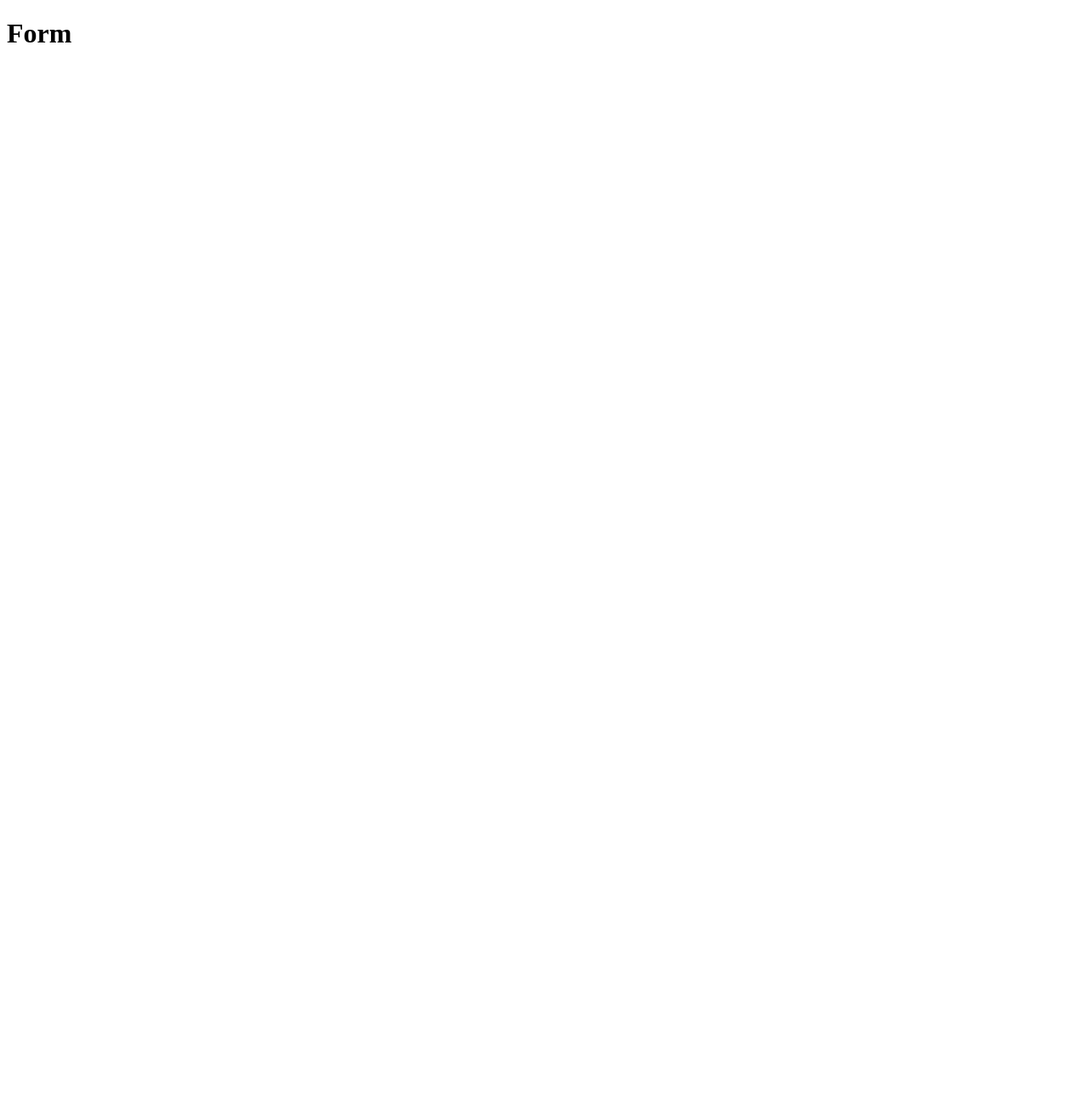
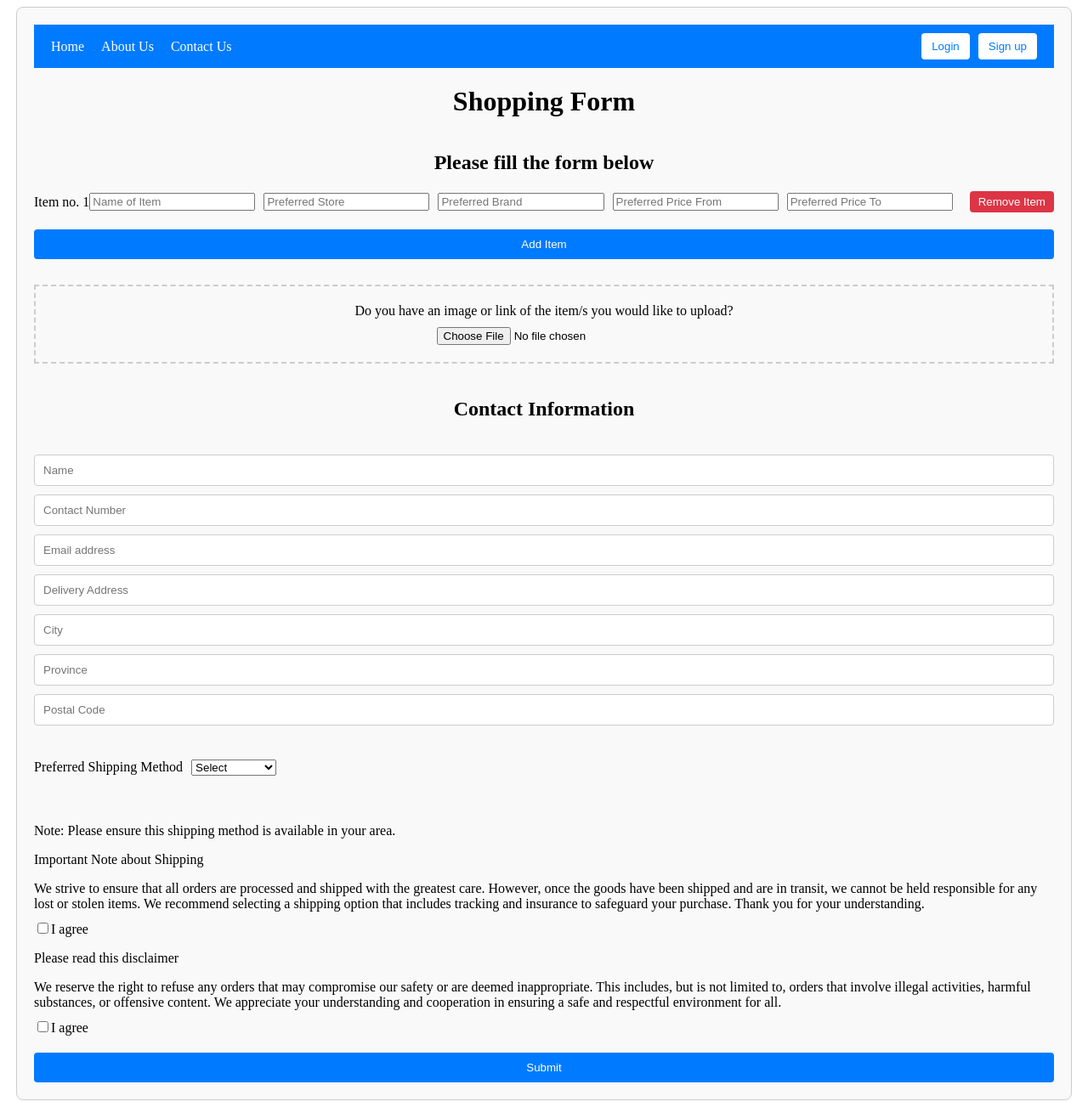
Before and after one commit to brainers12/shop, a Next.js app: page /Form in a window 1280 px wide. Shown: the whole page at 85% size. Before the commit the page ends 800 px from the top, so only its background shows below. Built offline with nearby package versions, Linux system fonts and the light colour scheme.

Commit message:
Added Form

```diff
--- a/pages/Form.js
+++ b/pages/Form.js
@@ -1,5 +1,131 @@
-import Forum from '../app/components/Forum';
+import React, { useState } from 'react';
+import Link from 'next/link';
+import styles from './styles/Form.module.css';
 
-export default function Form() {
-  return <Forum />;
-}
+const Forum = () => {
+  const [items, setItems] = useState([{ name: '', store: '', brand: '', priceFrom: '', priceTo: '' }]);
+  const [uploadedImage, setUploadedImage] = useState(null);
+  const [contactInfo, setContactInfo] = useState({ name: '', contactNumber: '', email: '', address: '', city: '', province: '', postalCode: '' });
+  const [shippingMethod, setShippingMethod] = useState('');
+  const [termsAgreed, setTermsAgreed] = useState(false);
+  const [disclaimerAgreed, setDisclaimerAgreed] = useState(false);
+
+  const handleItemChange = (index, field, value) => {
+    const newItems = [...items];
+    newItems[index][field] = value;
+    setItems(newItems);
+  };
+
+  const handleAddItem = () => {
+    setItems([...items, { name: '', store: '', brand: '', priceFrom: '', priceTo: '' }]);
+  };
+
+  const handleRemoveItem = (index) => {
+    const newItems = items.filter((_, i) => i !== index);
+    setItems(newItems);
+  };
+
+  const handleContactChange = (field, value) => {
+    setContactInfo({ ...contactInfo, [field]: value });
+  };
+
+  const handleSubmit = (e) => {
+    e.preventDefault();
+    console.log('Form submitted:', { items, uploadedImage, contactInfo, shippingMethod, termsAgreed, disclaimerAgreed });
+  };
+
+  return (
+    <div className={styles.formContainer}>
+      <header className={styles.header}>
+        <nav className={styles.navbar}>
+          <ul className={styles.navList}>
+            <li className={styles.navItem}>
+              <Link href="/" className={styles.navLink}>Home</Link>
+            </li>
+            <li className={styles.navItem}>
+              <Link href="/about" className={styles.navLink}>About Us</Link>
+            </li>
+            <li className={styles.navItem}>
+              <Link href="/contact" className={styles.navLink}>Contact Us</Link>
+            </li>
+          </ul>
+          <div className={styles.authButtons}>
+            <Link href="/login">
+              <button className={styles.loginButton}>Login</button>
+            </Link>
+            <Link href="/signup">
+              <button className={styles.signupButton}>Sign up</button>
+            </Link>
+          </div>
+        </nav>
+      </header>
+      <h1 className={styles.heading}>Shopping Form</h1>
+      <form className={styles.form} onSubmit={handleSubmit}>
+        <h2 className={styles.subheading}>Please fill the form below</h2>
+        {items.map((item, index) => (
+          <div key={index} className={styles.itemRow}>
+            <label>Item no. {index + 1}</label>
+            <input type="text" placeholder="Name of Item" value={item.name} onChange={(e) => handleItemChange(index, 'name', e.target.value)} />
+            <input type="text" placeholder="Preferred Store" value={item.store} onChange={(e) => handleItemChange(index, 'store', e.target.value)} />
+            <input type="text" placeholder="Preferred Brand" value={item.brand} onChange={(e) => handleItemChange(index, 'brand', e.target.value)} />
+            <input type="text" placeholder="Preferred Price From" value={item.priceFrom} onChange={(e) => handleItemChange(index, 'priceFrom', e.target.value)} />
+            <input type="text" placeholder="Preferred Price To" value={item.priceTo} onChange={(e) => handleItemChange(index, 'priceTo', e.target.value)} />
+            <button type="button" className={styles.removeButton} onClick={() => handleRemoveItem(index)}>Remove Item</button>
+          </div>
+        ))}
+        <button type="button" className={styles.addButton} onClick={handleAddItem}>Add Item</button>
+
+        <div className={styles.uploadSection}>
+          <label>Do you have an image or link of the item/s you would like to upload?</label>
+          <br/>
+          <input type="file" onChange={(e) => setUploadedImage(e.target.files[0])} />
+        </div>
+
+        <h2 className={styles.subheading}>Contact Information</h2>
+        <div className={styles.contactInfo}>
+          <input type="text" placeholder="Name" value={contactInfo.name} onChange={(e) => handleContactChange('name', e.target.value)} />
+          <input type="text" placeholder="Contact Number" value={contactInfo.contactNumber} onChange={(e) => handleContactChange('contactNumber', e.target.value)} />
+          <input type="email" placeholder="Email address" value={contactInfo.email} onChange={(e) => handleContactChange('email', e.target.value)} />
+          <input type="text" placeholder="Delivery Address" value={contactInfo.address} onChange={(e) => handleContactChange('address', e.target.value)} />
+          <input type="text" placeholder="City" value={contactInfo.city} onChange={(e) => handleContactChange('city', e.target.value)} />
+          <input type="text" placeholder="Province" value={contactInfo.province} onChange={(e) => handleContactChange('province', e.target.value)} />
+          <input type="text" placeholder="Postal Code" value={contactInfo.postalCode} onChange={(e) => handleContactChange('postalCode', e.target.value)} />
+        </div>
+        <div className={styles.shippingMethod}>
+          <label>Preferred Shipping Method</label>
+          <select value={shippingMethod} onChange={(e) => setShippingMethod(e.target.value)}>
+            <option value="">Select</option>
+            <option value="Canada Post">Canada Post</option>
+            <option value="UPS">UPS</option>
+            <option value="FedEx">FedEx</option>
+            <option value="Other">Other</option>
+          </select>
+        </div>
+
+        <div className={styles.termsSection}>
+          <p>Note: Please ensure this shipping method is available in your area.</p>
+          <p>Important Note about Shipping</p>
+          <p>
+            We strive to ensure that all orders are processed and shipped with the greatest care. However, once the goods have been shipped and are in transit, we cannot be held responsible for any lost or stolen items. We recommend selecting a shipping option that includes tracking and insurance to safeguard your purchase. Thank you for your understanding.
+          </p>
+          <label>
+            <input type="checkbox" checked={termsAgreed} onChange={() => setTermsAgreed(!termsAgreed)} />
+            I agree
+          </label>
+          <p>Please read this disclaimer</p>
+          <p>
+            We reserve the right to refuse any orders that may compromise our safety or are deemed inappropriate. This includes, but is not limited to, orders that involve illegal activities, harmful substances, or offensive content. We appreciate your understanding and cooperation in ensuring a safe and respectful environment for all.
+          </p>
+          <label>
+            <input type="checkbox" checked={disclaimerAgreed} onChange={() => setDisclaimerAgreed(!disclaimerAgreed)} />
+            I agree
+          </label>
+        </div>
+
+        <button type="submit" className={styles.submitButton}>Submit</button>
+      </form>
+    </div>
+  );
+};
+
+export default Forum;
--- /dev/null
+++ b/pages/styles/form.module.css
@@ -0,0 +1,180 @@
+/* Form.module.css */
+
+.formContainer {
+    max-width: 1200px;
+    margin: 0 auto;
+    padding: 20px;
+    border: 1px solid #ccc;
+    border-radius: 8px;
+    background-color: #f9f9f9;
+  }
+
+  .header {
+    padding: 10px 0;
+    background-color: #007bff;
+    color: white;
+    margin-bottom: 20px;
+  }
+
+  .navbar {
+    display: flex;
+    justify-content: space-between;
+    align-items: center;
+    padding: 0 20px;
+  }
+
+  .navList {
+    display: flex;
+    list-style: none;
+    margin: 0;
+    padding: 0;
+  }
+
+  .navItem {
+    margin-right: 20px;
+  }
+
+  .navLink {
+    color: white;
+    text-decoration: none;
+  }
+
+  .navLink:hover {
+    text-decoration: underline;
+  }
+
+  .authButtons {
+    display: flex;
+    align-items: center;
+  }
+
+  .loginButton,
+  .signupButton {
+    margin-left: 10px;
+    padding: 8px 12px;
+    background-color: white;
+    color: #007bff;
+    border: none;
+    border-radius: 4px;
+    cursor: pointer;
+  }
+
+  .loginButton:hover,
+  .signupButton:hover {
+    background-color: #e0e0e0;
+  }
+
+  .heading {
+    text-align: center;
+    margin-bottom: 20px;
+  }
+
+  .subheading {
+    text-align: center;
+    margin-bottom: 20px;
+  }
+
+
+.contactInfo {
+    display: flex;
+    flex-wrap: wrap;
+    gap: 10px;
+    margin: 20px 0;
+  }
+
+  .contactInfo input {
+    flex: 1 1 calc(50% - 10px);
+    padding: 10px;
+    border: 1px solid #ccc;
+    border-radius: 4px;
+  }
+
+  .contactInfo input.fullWidth {
+    flex: 1 1 100%;
+  }
+
+
+  .form {
+    display: flex;
+    flex-direction: column;
+  }
+
+  .itemRow {
+    display: flex;
+    justify-content: space-between;
+    align-items: center;
+    margin-bottom: 10px;
+  }
+
+  .itemRow input {
+    margin-right: 10px;
+    flex: 1;
+  }
+
+  .addButton {
+    margin: 10px 0;
+    padding: 10px;
+    background-color: #007bff;
+    color: white;
+    border: none;
+    border-radius: 4px;
+    cursor: pointer;
+  }
+
+  .addButton:hover {
+    background-color: #0056b3;
+  }
+
+  .removeButton {
+    margin-left: 10px;
+    padding: 5px 10px;
+    background-color: #dc3545;
+    color: white;
+    border: none;
+    border-radius: 4px;
+    cursor: pointer;
+  }
+
+  .removeButton:hover {
+    background-color: #c82333;
+  }
+
+  .uploadSection {
+    margin: 20px 0;
+    padding: 20px;
+    border: 2px dashed #ccc;
+    text-align: center;
+  }
+
+  .uploadSection input[type="file"] {
+    margin-top: 10px;
+  }
+
+  .shippingMethod {
+    margin: 20px 0;
+  }
+
+  .shippingMethod label {
+    margin-right: 10px;
+  }
+
+  .termsSection {
+    margin: 20px 0;
+  }
+
+  .termsSection p {
+    margin-bottom: 10px;
+  }
+
+  .submitButton {
+    padding: 10px 20px;
+    background-color: #007bff;
+    color: white;
+    border: none;
+    border-radius: 4px;
+    cursor: pointer;
+  }
+
+  .submitButton:hover {
+    background-color: #0056b3;
+  }
```
